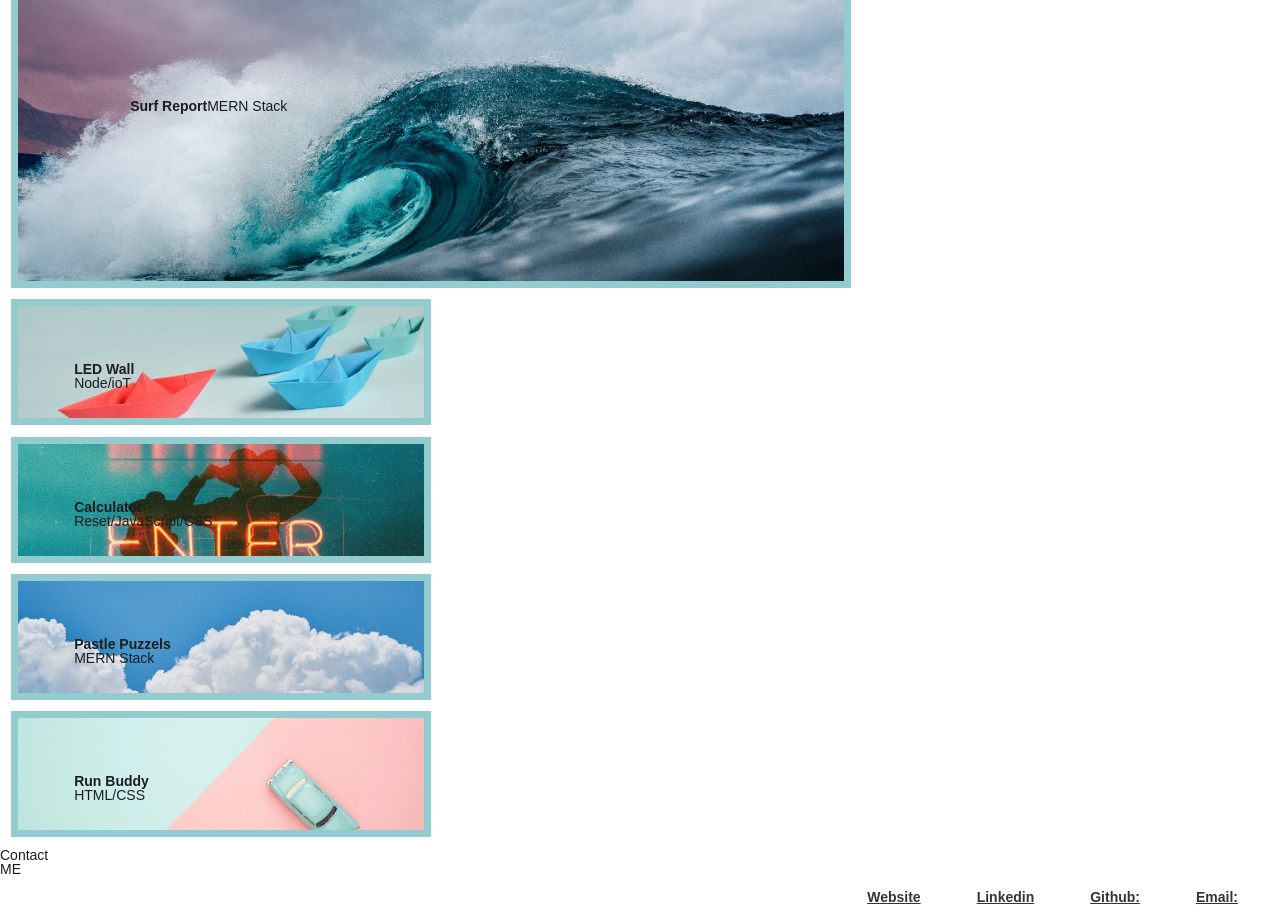
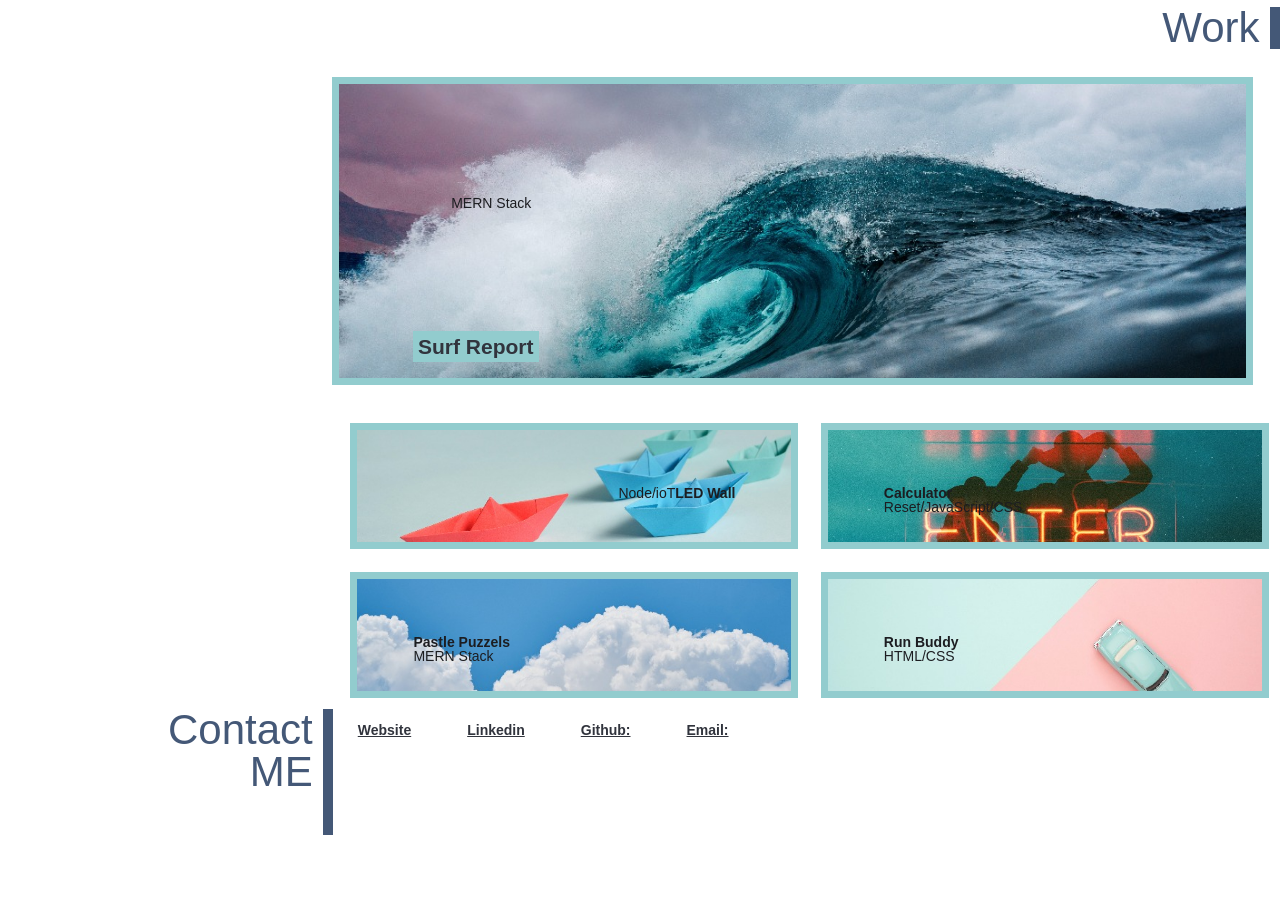
Before and after one commit to LauraGwendolynBurch/Coding-Creation-Portfolio, a plain HTML site: page index.html in a window 1280 px wide. Shown: the part 763-1681 px from the top of the page. After the commit the page ends 1598 px from the top, so only its background shows below. Drawn offline with Linux system fonts and the light colour scheme.

Commit message:
Tried to clean up code and still working to flex.

```diff
--- a/assets/style.css
+++ b/assets/style.css
@@ -77,20 +77,21 @@ nav a {
     right: 3em;
 }
 
+/* I can not for the life of me figure out how to keep the image from chaning its shape and size */
+article {
+    display: flex;
+    flex-wrap: wrap;
+}
+
 .AboutMe {
     font-size: 3em;
     color: var(--darkblue);
     border-right: .25em solid var(--darkblue);
-    height: 5em;
+    height: 6em;
     margin-right: .25em;
-    position: relative;
     padding-right: .25em;
     padding-left: 4em;
-}
-
-article {
-    display: inline-flex;
-    flex-wrap: wrap;
+    text-align: right;
 }
 
 article .Me {
@@ -98,57 +99,67 @@ article .Me {
     background-size: cover;
     background-position: center;
     width: 12em;
-    height: 15em;
-    flex-basis: auto;
+    padding: 8.5em;
 }
 
+/* How do I get this to wrap under the image? */
 article p {
-    font-size: 1em;
     padding: 1em;
-    /* width: 60em; */
     padding-top: 3em;
-    flex-wrap: wrap;
+    font-size: larger;
+    width: 45em;
 }
 
+main {
+    display: flex;
+    flex-wrap: wrap;
+    justify-content: flex-end;
+}
 
+.work div {
+    font-size: 3em;
+    color: var(--darkblue);
+    border-right: .25em solid var(--darkblue);
+    padding-right: .25em;
+    padding-left: 4.3em;
+    text-align: right;
+    margin-top: .25em;
+}
 
+/* changing my margins to line up my border is 100% wrong but I am not sure what else to do */
 main .surf {
     padding: 8em;
-    margin: .8em;
-    width: 60em;
+    margin: 1.95em;
+    width: 65.75em;
     height: 22em;
+    margin-left: 7em;
     background-image: url("../assets/images/surf.jpg");
     background-size: cover;
     background-position: center ;
     border: .5em;
     border-style: solid;
     border-color: var(--lightblue);
-    display: flex;
-    justify-content: flex-start;
-    flex: 40%;
-    display: flex;
+    position: relative;
 }
 
-.work div {
-    border-right: 6px solid var(--darkblue);
-    height: 3em;
-    position: relative;
-    padding-right: .25em;
-    font-size: 3em;
-    color: var(--darkblue);
-    display:flex;
-    padding-left: 4em;
-    padding-top: 1em;
-    padding-right: 1em;
-    display: flex;
+.surf h2 {
+    color: #31343d;
+    background: #92ccce;
+    padding: .25em;
+    font-size: 1.5em;
+    float: left;
+    margin: .5em;
+    position: absolute;
+    bottom: .25em;
+    left: 3em;
 }
 
-
-
 main .boats {
+    display: flex;
+    flex-direction: row-reverse;
     padding: 4em;
     margin: .8em;
-    width: 30em;
+    width: 32em;
     height: 9em;
     background-image: url("../assets/images/boats.jpg");
     background-size: cover;
@@ -156,14 +167,24 @@ main .boats {
     border: .5em;
     border-style: solid;
     border-color: var(--lightblue);
+}
 
-
-}
+/* .boats h2 {
+    color: #31343d;
+    background: #92ccce;
+    padding: .25em;
+    font-size: 1.5em;
+    float: left;
+    margin: .5em;
+    position: absolute;
+    bottom: .25em;
+    left: 3em;
+} */
 
 main .enter {
     padding: 4em;
     margin: .8em;
-    width: 30em;
+    width: 32em;
     height: 9em;
     background-image: url("../assets/images/enter.jpg");
     background-size: cover;
@@ -173,10 +194,23 @@ main .enter {
     border-color: var(--lightblue);
 }
 
+/* .main h2 {
+    color: #31343d;
+    background: #92ccce;
+    padding: .25em;
+    font-size: 1.5em;
+    float: left;
+    margin: .5em;
+    position: absolute;
+    bottom: .25em;
+    left: 3em;
+} */
+
+
 main .cloud {
     padding: 4em;
     margin: .8em;
-    width: 30em;
+    width: 32em;
     height: 9em;
     background-image: url("../assets/images/cloud.jpg");
     background-size: cover;
@@ -184,13 +218,24 @@ main .cloud {
     border: .5em;
     border-style: solid;
     border-color: var(--lightblue);
+}
 
-}
+/* .cloud h2 {
+    color: #31343d;
+    background: #92ccce;
+    padding: .25em;
+    font-size: 1.5em;
+    float: left;
+    margin: .5em;
+    position: absolute;
+    bottom: .25em;
+    left: 3em;
+} */
 
 main .car {
     padding: 4em;
     margin: .8em;
-    width: 30em;
+    width: 32em;
     height: 9em;
     background-image: url("../assets/images/car.jpg");
     background-size: cover;
@@ -199,6 +244,35 @@ main .car {
     border-style: solid;
     border-color: var(--lightblue);
 }
+
+/* .car h2 {
+    color: #31343d;
+    background: #92ccce;
+    padding: .25em;
+    font-size: 1.5em;
+    float: left;
+    margin: .5em;
+    position: absolute;
+    bottom: .25em;
+    left: 3em;
+} */
+
+footer {
+    display: flex;
+}
+
+ footer div {
+    display: flex;
+    flex-wrap: wrap;
+    font-size: 3em;
+    color: var(--darkblue);
+    border-right: .25em solid var(--darkblue);
+    height: 3em;
+    margin-right: .25em;
+    padding-right: .25em;
+    padding-left: 4em;
+    text-align: right;
+ }
 
 ul#listOfLinks li {
     display: inline;
```
